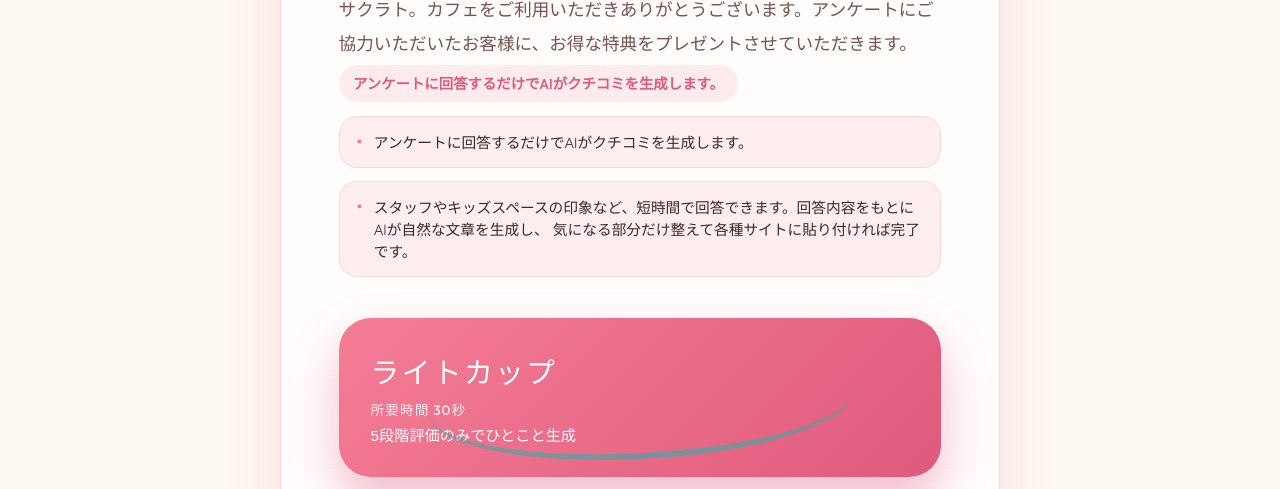
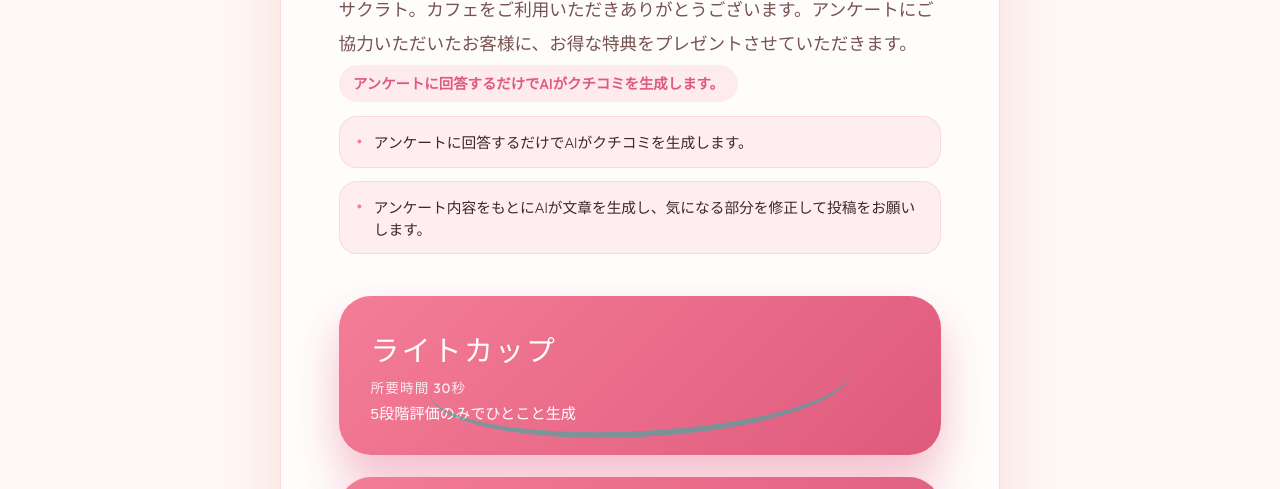
Before and after one commit to piste-boss/oisoya_review, a website built with Vite: page index.html in a window 1280 px wide. Shown: the part 311-800 px from the top of the page. Built offline with nearby package versions, Linux system fonts and the light colour scheme; files whose address does not match are found by name.

Commit message:
Adjust router benefit description

```diff
--- a/index.html
+++ b/index.html
@@ -31,10 +31,7 @@
           </p>
           <ul class="router__story">
             <li>アンケートに回答するだけでAIがクチコミを生成します。</li>
-            <li>
-              スタッフやキッズスペースの印象など、短時間で回答できます。回答内容をもとにAIが自然な文章を生成し、
-              気になる部分だけ整えて各種サイトに貼り付ければ完了です。
-            </li>
+            <li>アンケート内容をもとにAIが文章を生成し、気になる部分を修正して投稿をお願いします。</li>
           </ul>
         </header>
         <section class="router__buttons">
```
